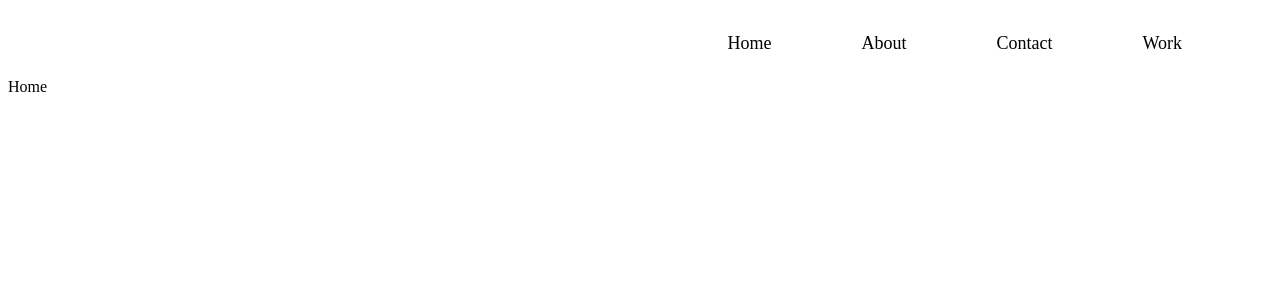
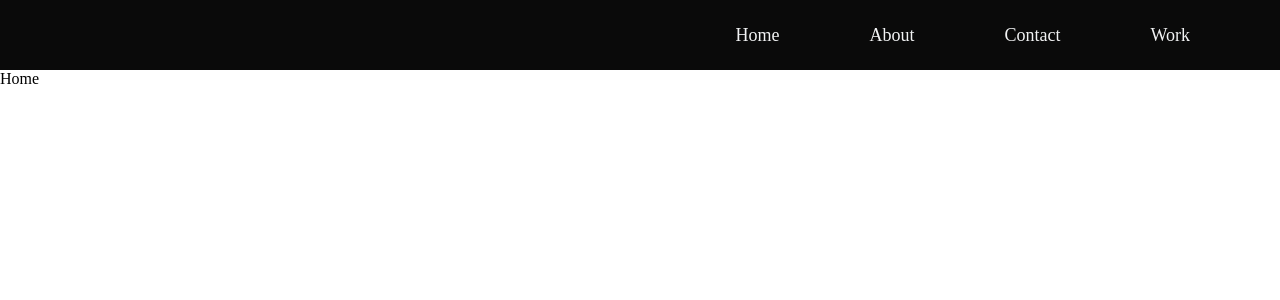
Before and after one commit to Upasana0710/Portfolio, a React (Create React App) app: page / in a window 1280 px wide. Shown: the top 300 px of the page. Built offline with nearby package versions, Linux system fonts and the light colour scheme.

Commit message:
added routes

```diff
--- a/src/App.js
+++ b/src/App.js
@@ -1,18 +1,34 @@
-import React from 'react'
-import {BrowserRouter, Routes, Route} from 'react-router-dom'
+import React, { useState } from 'react'
+import { BrowserRouter, Routes, Route } from 'react-router-dom'
+import { ThemeProvider } from "styled-components";
+import { darkTheme } from './utils/Themes.js'
+import './index.css'
 import Home from './pages/Home';
 import NavBar from './components/Navbar';
+import styled from 'styled-components';
 
+const Portfolio = styled.div`
+  width: 100%;
+  height: 100vh;
+  margin: 0;
+  padding: 0;
+  overflow-x: hidden;
+`;
 function App() {
+
+  const [darkMode, setDarkMode] = useState(true);
+
   return (
-    <div className="App">
+    <Portfolio>
+      <ThemeProvider theme={darkTheme}>
       <BrowserRouter>
-    <NavBar/>
+        <NavBar />
         <Routes>
-          <Route path='/' exact element = {<Home/>}/>
+          <Route path='/' exact element={<Home />} />
         </Routes>
-    </BrowserRouter>
-    </div>
+      </BrowserRouter>
+    </ThemeProvider>
+    </Portfolio >
   );
 }
 
```
